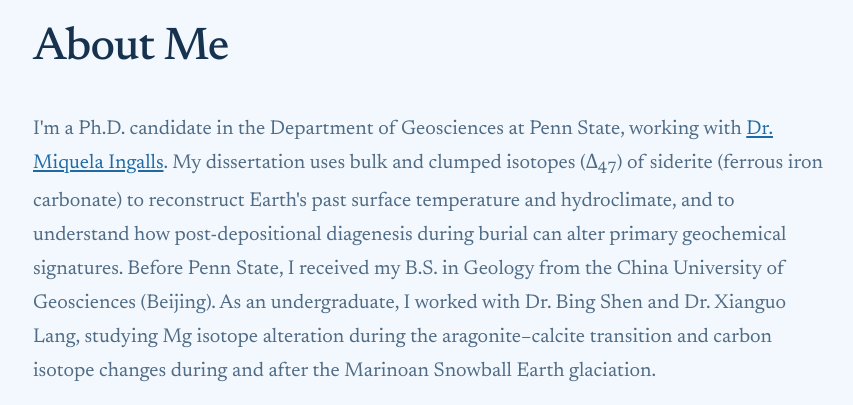
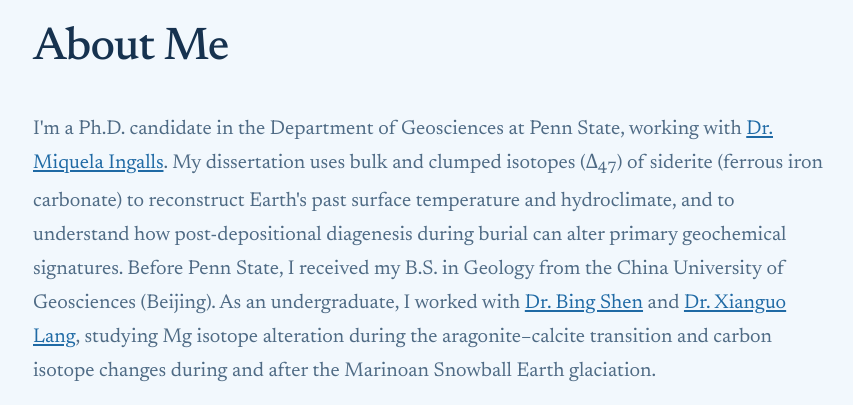
Before and after one commit to RanHe-geology/RanHe-geology.github.io, a plain HTML site: page index.html in a window 1280 px wide. Shown: the part 953-1358 px from the top of the page, without its empty margins (71-924 px from the left). Drawn offline with nearby package versions, Linux system fonts and the light colour scheme.

Commit message:
Update index.html

```diff
--- a/index.html
+++ b/index.html
@@ -195,7 +195,7 @@
         understand how post-depositional diagenesis during burial can alter
         primary geochemical signatures. Before Penn State, I received my B.S. in
         Geology from the China University of Geosciences (Beijing). As an
-        undergraduate, I worked with Dr. Bing Shen and Dr. Xianguo Lang, studying
+        undergraduate, I worked with <a href="https://scholar.google.com/citations?user=0jj9UMIAAAAJ&amp;hl=en" target="_blank" rel="noopener">Dr. Bing Shen</a> and <a href="https://scholar.google.com/citations?user=ms896eEAAAAJ&amp;hl=en" target="_blank" rel="noopener">Dr. Xianguo Lang</a>, studying
         Mg isotope alteration during the aragonite–calcite transition and carbon
         isotope changes during and after the Marinoan Snowball Earth glaciation.
       </p>
```
